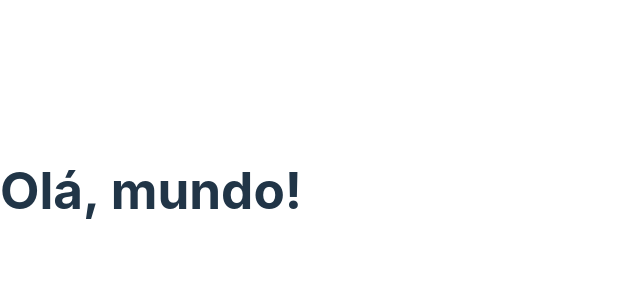
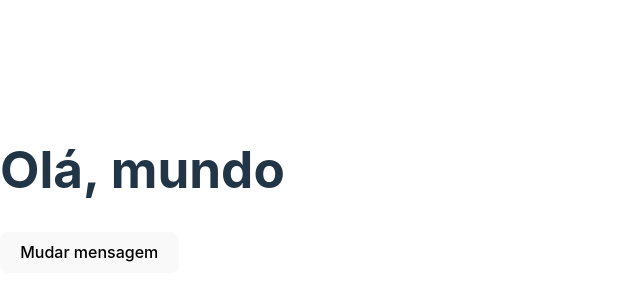
Before and after one commit to DouradoCtrl/react-learning, a React (Vite) app: page / in a window 1280 px wide. Shown: the part 210-510 px from the top of the page, without its empty margins (0-640 px from the left). Built offline with nearby package versions, Linux system fonts and the light colour scheme.

Commit message:
add: criando componente com interação state

```diff
--- a/src/App.jsx
+++ b/src/App.jsx
@@ -1,8 +1,19 @@
+import { useState } from "react";
+
 function App() {
-  const message = "Olá, mundo!";
+  // State\
+  const [message, setMessage] = useState("Olá, mundo"); // Hook
+
   return (
     <div>
       <h1>{message}</h1>
+      <button
+        onClick={function () {
+          setMessage("Olá, fui clicado!");
+        }}
+      >
+        Mudar mensagem
+      </button>
     </div>
   );
 }
```
